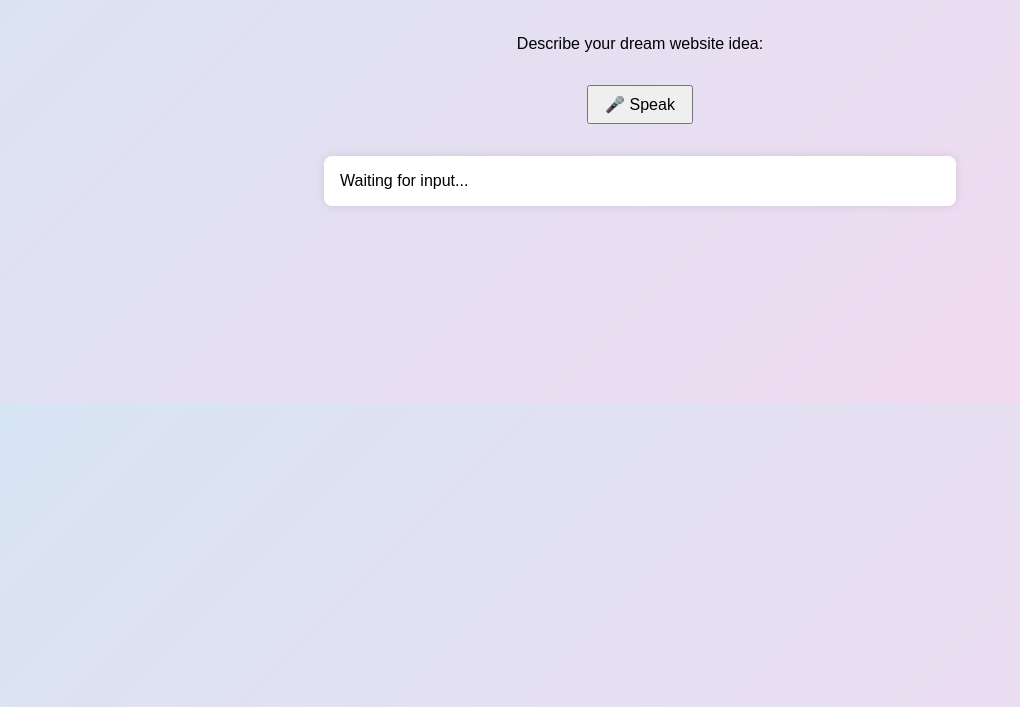
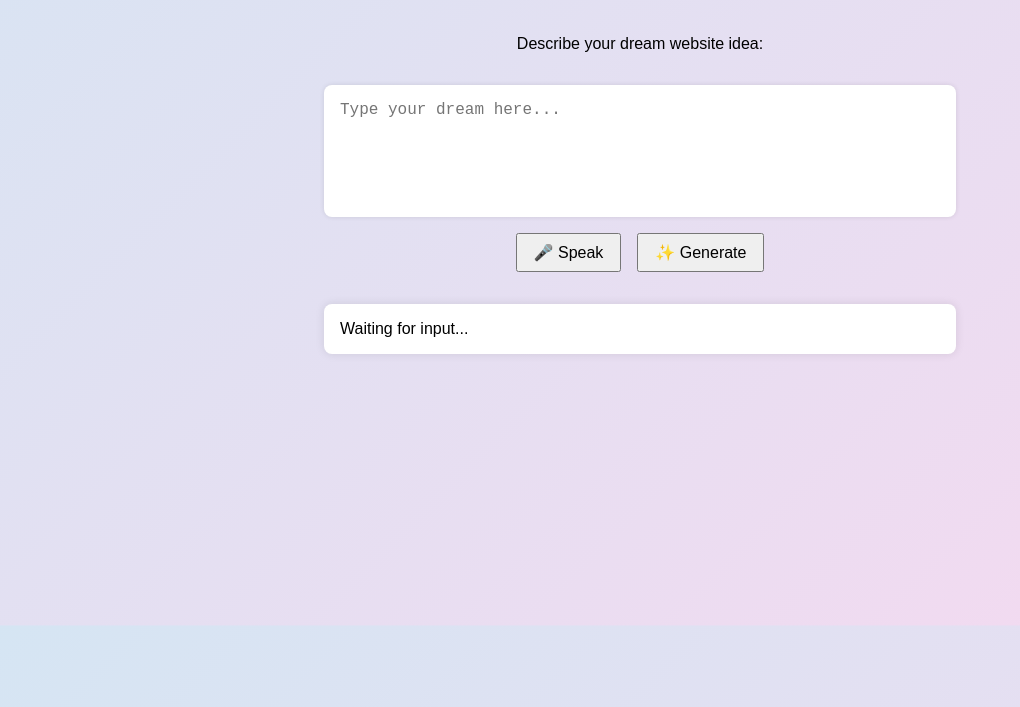
Before and after one commit to seekar112/CodeFromDreams, a plain HTML site: page index.html in a window 1280 px wide. Shown: the part 93-800 px from the top of the page, without its empty margins (0-1020 px from the left). Drawn offline with Linux system fonts and the light colour scheme.

Commit message:
Add files via upload

```diff
--- a/index.html
+++ b/index.html
@@ -28,6 +28,31 @@
       color: #333;
     }
 
+    #dream-input {
+      margin-top: 1rem;
+      width: 100%;
+      max-width: 600px;
+      height: 100px;
+      padding: 1rem;
+      font-size: 1rem;
+      border: none;
+      border-radius: 8px;
+      box-shadow: 0 0 5px rgba(0,0,0,0.1);
+      resize: none;
+    }
+
+    #controls {
+      display: flex;
+      gap: 1rem;
+      margin-top: 1rem;
+    }
+
+    button {
+      padding: 0.5rem 1rem;
+      font-size: 1rem;
+      cursor: pointer;
+    }
+
     #output {
       margin-top: 2rem;
       padding: 1rem;
@@ -36,23 +61,26 @@
       width: 100%;
       max-width: 600px;
       box-shadow: 0 0 10px rgba(0,0,0,0.1);
-    }
-
-    button {
-      margin-top: 1rem;
-      padding: 0.5rem 1rem;
-      font-size: 1rem;
+      white-space: pre-line;
     }
   </style>
 </head>
 <body>
   <h1>CodeFromDreams</h1>
   <p>Describe your dream website idea:</p>
-  <button onclick="startListening()">🎤 Speak</button>
+
+  <textarea id="dream-input" placeholder="Type your dream here..."></textarea>
+
+  <div id="controls">
+    <button onclick="startListening()">🎤 Speak</button>
+    <button onclick="generateFromInput()">✨ Generate</button>
+  </div>
+
   <div id="output">Waiting for input...</div>
 
   <script>
     function startListening() {
+      const dreamInput = document.getElementById("dream-input");
       const output = document.getElementById("output");
       const recognition = new (window.SpeechRecognition || window.webkitSpeechRecognition)();
       recognition.lang = 'en-US';
@@ -60,13 +88,25 @@
       recognition.maxAlternatives = 1;
       recognition.onresult = function(event) {
         const transcript = event.results[0][0].transcript;
-        output.textContent = 'You said: ' + transcript + '\nGenerating dream site...';
+        dreamInput.value = transcript;
+        output.textContent = 'You said: ' + transcript + '\nClick Generate to proceed.';
       };
       recognition.onerror = function(event) {
         output.textContent = 'Error occurred: ' + event.error;
       };
       recognition.start();
     }
+
+    function generateFromInput() {
+      const dreamInput = document.getElementById("dream-input").value.trim();
+      const output = document.getElementById("output");
+      if (dreamInput.length === 0) {
+        output.textContent = 'Please type or speak a dream first.';
+        return;
+      }
+      output.textContent = 'Generating website based on: ' + dreamInput + '\n(Feature under construction)';
+      // Future: send dreamInput to OpenAI API
+    }
   </script>
 </body>
 </html>
```
